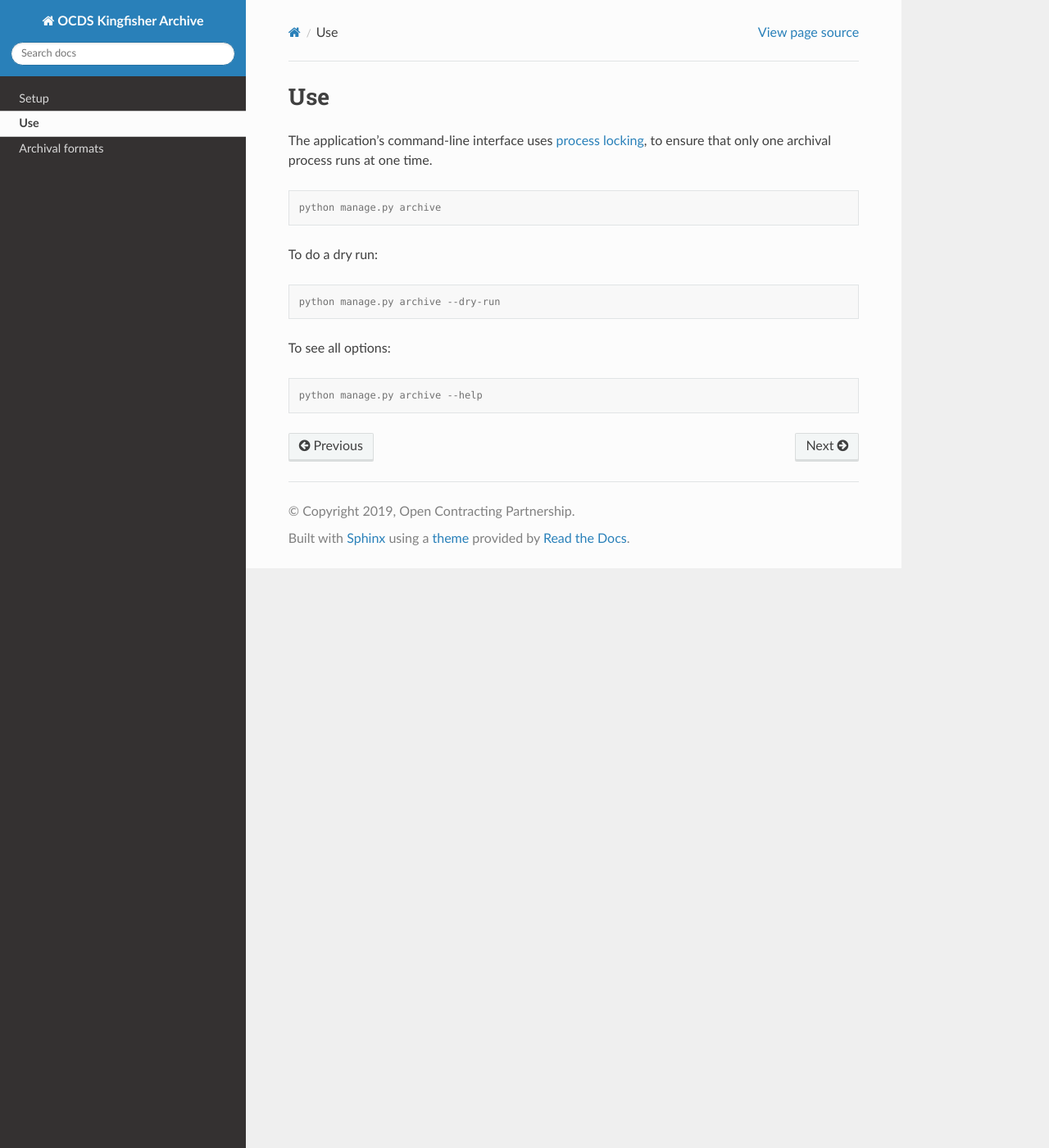
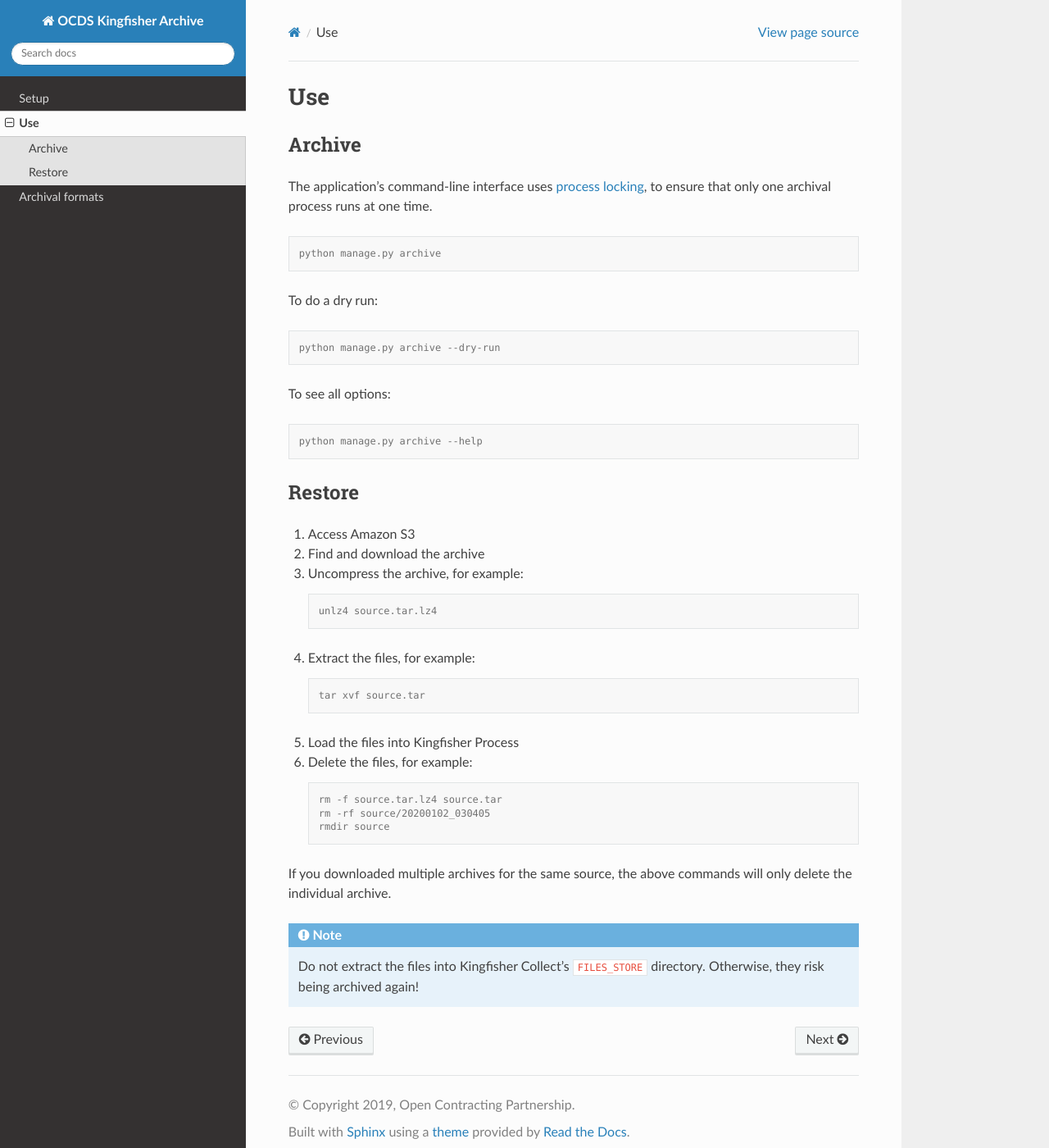
Before and after one commit to open-contracting-archive/kingfisher-archive, a Sphinx documentation site: the page built from docs/use.rst, in a window 1280 px wide and 1400 px high. Shown: the whole window at 82% size. Built offline with Sphinx 7.4.7 and the Read the Docs theme 2.0.0, drawn with Linux system fonts in a browser that asks for light colours.

Commit message:
Add some steps to Restore archives

```diff
--- a/docs/setup.rst
+++ b/docs/setup.rst
@@ -86,9 +86,9 @@ The relevant environment variables are:
 KINGFISHER_ARCHIVE_BUCKET_NAME
   The Amazon S3 bucket name
 KINGFISHER_ARCHIVE_DATA_DIRECTORY
-  Kingfisher Collect's FILES_STORE directory, e.g. ``scrapyd/data``
+  Kingfisher Collect's ``FILES_STORE`` directory, e.g. ``scrapyd/data``
 KINGFISHER_ARCHIVE_LOGS_DIRECTORY
-  Kingfisher Collect's project directory within Scrapyd's logs_dir directory, e.g. ``scrapyd/logs/kingfisher``
+  Kingfisher Collect's project directory within Scrapyd's ``logs_dir`` directory, e.g. ``scrapyd/logs/kingfisher``
 KINGFISHER_ARCHIVE_CACHE_FILE
   The SQLite database for caching the local state (defaults to cache.sqlite3)
 KINGFISHER_ARCHIVE_LOGGING_CONFIG_FILE
--- a/docs/use.rst
+++ b/docs/use.rst
@@ -1,5 +1,8 @@
 Use
 ===
+
+Archive
+-------
 
 The application's command-line interface uses `process locking <https://pypi.org/project/python-pidfile/>`__, to ensure that only one archival process runs at one time.
 
@@ -18,3 +21,35 @@ To see all options:
 .. code-block:: shell-session
 
    python manage.py archive --help
+
+Restore
+-------
+
+#. Access Amazon S3
+#. Find and download the archive
+#. Uncompress the archive, for example:
+
+   .. code-block:: shell-session
+
+      unlz4 source.tar.lz4
+
+#. Extract the files, for example:
+
+   .. code-block:: shell-session
+
+      tar xvf source.tar
+
+#. Load the files into Kingfisher Process
+#. Delete the files, for example:
+
+   .. code-block:: shell-session
+
+      rm -f source.tar.lz4 source.tar
+      rm -rf source/20200102_030405
+      rmdir source
+
+If you downloaded multiple archives for the same source, the above commands will only delete the individual archive.
+
+.. note::
+
+   Do not extract the files into Kingfisher Collect's ``FILES_STORE`` directory. Otherwise, they risk being archived again!
```
